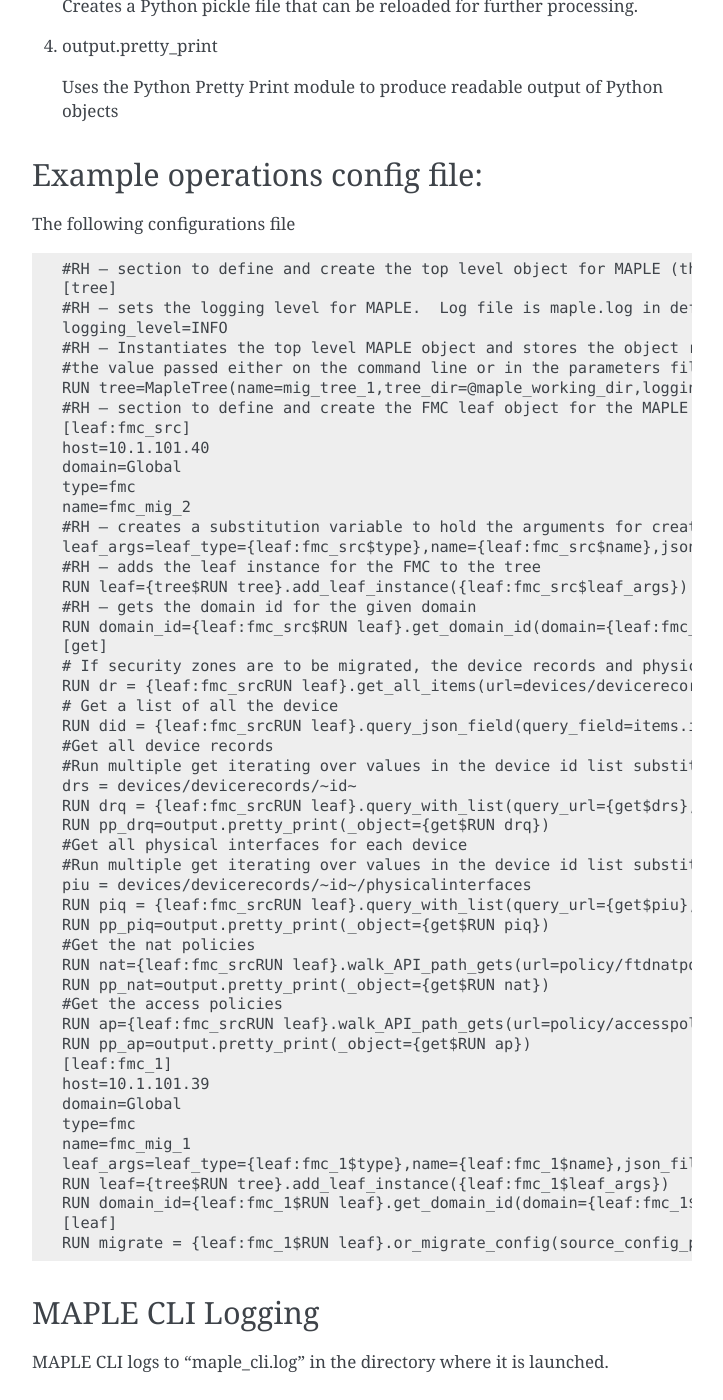
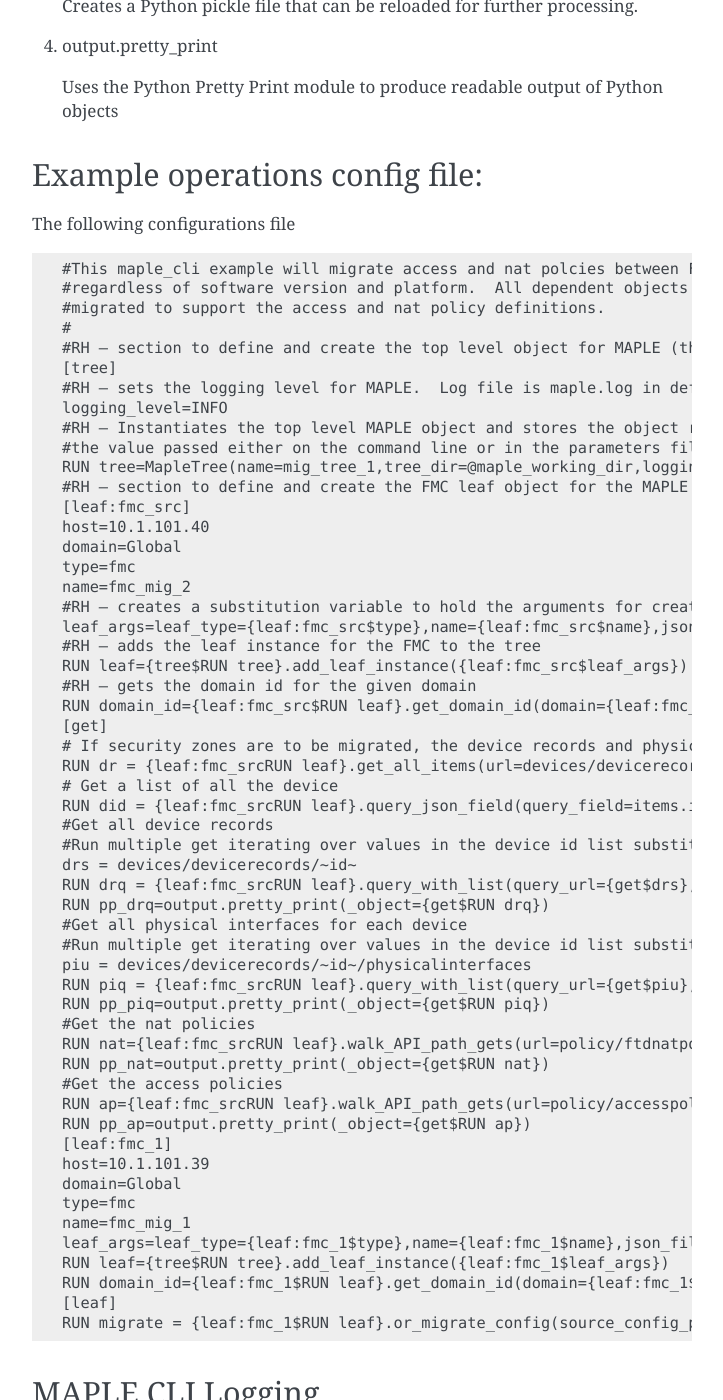
Before and after one commit to rhindere/cmaple, a Sphinx documentation site: the page built from doc/source/README.md, in a window 1280 px wide and 1400 px high, scrolled down 9951 px. Shown: the whole window, without its empty margins (388-1111 px from the left). Built offline with Sphinx 7.4.7, drawn with Linux system fonts in a browser that asks for light colours.

Commit message:
readme update

````diff
--- a/doc/source/README.md
+++ b/doc/source/README.md
@@ -400,6 +400,10 @@
 The following configurations file
 
 ```
+#This maple_cli example will migrate access and nat polcies between FMCs
+#regardless of software version and platform.  All dependent objects will be
+#migrated to support the access and nat policy definitions.
+#
 #RH – section to define and create the top level object for MAPLE (the “tree” object).  Note “tree” is arbitrary and can be “foo” or whatever.  It is just a label.
 [tree]
 #RH – sets the logging level for MAPLE.  Log file is maple.log in default directory
````
Also changed, not shown: README.md (+5 -1 lines).
